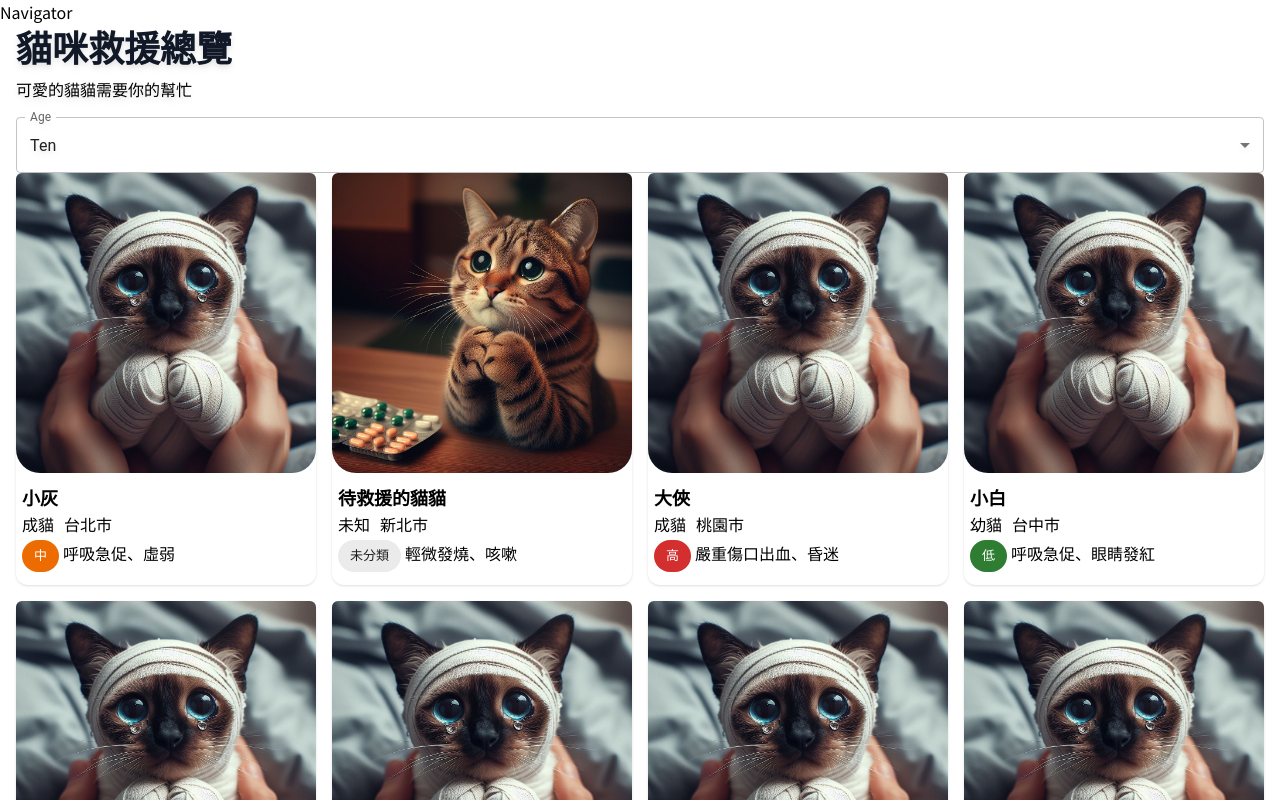
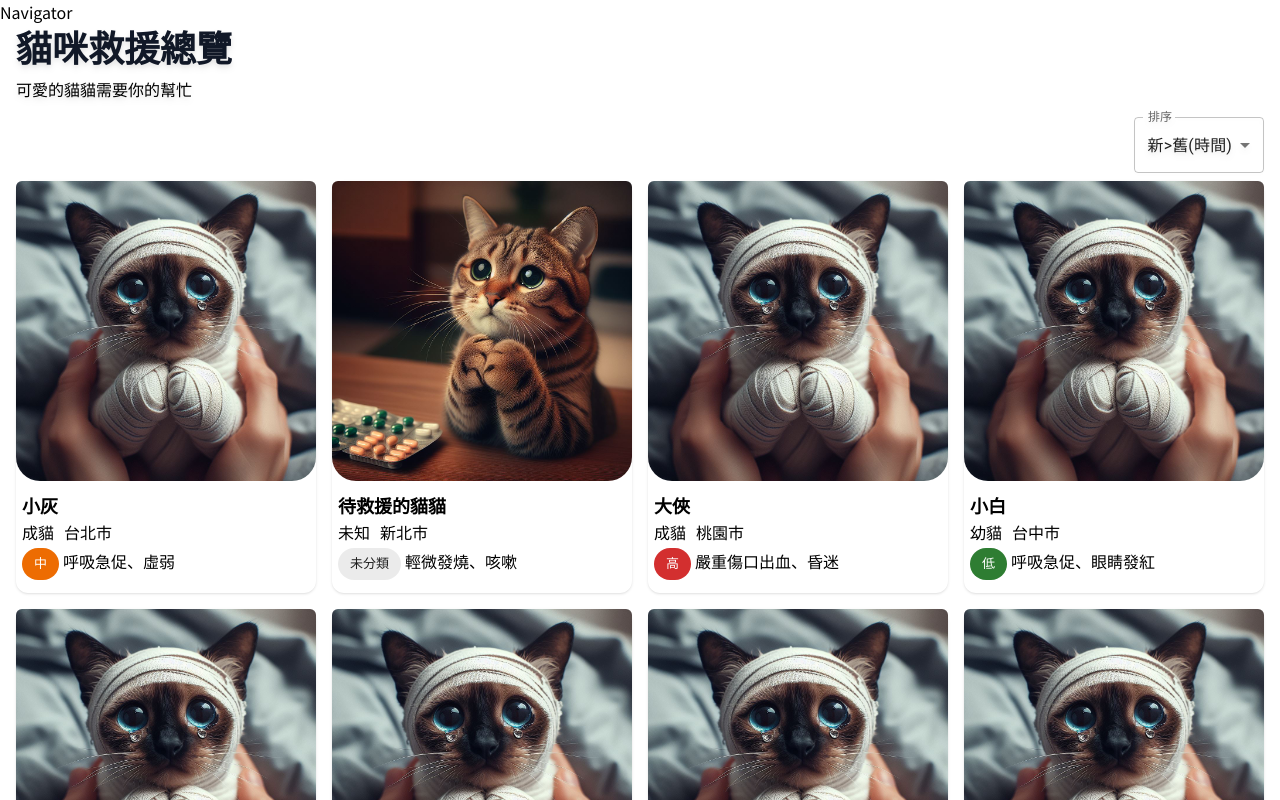
Before and after one commit to Li-Shang-tw/catRescueAdoptPlatform, a React (Vite) app: page /rescue in a window 1280 px wide. Shown: the top 800 px of the page. Built offline with nearby package versions, Linux system fonts and the light colour scheme.

Commit message:
refactor:sort

```diff
--- a/src/components/Sort.jsx
+++ b/src/components/Sort.jsx
@@ -1,3 +1,4 @@
+import { useState } from "react";
 import Box from "@mui/material/Box";
 import InputLabel from "@mui/material/InputLabel";
 import MenuItem from "@mui/material/MenuItem";
@@ -5,25 +6,30 @@ import FormControl from "@mui/material/FormControl";
 import Select from "@mui/material/Select";
 
 export default function Sort({ sort }) {
+  const [option, setOption] = useState("timeDes");
   function handleOptionChange(e) {
     sort(e.target.value);
+    setOption(e.target.value);
   }
   return (
+    <div className="flex justify-end mb-2">
       <Box sx={{ minWidth: 120 }}>
-      <FormControl fullWidth>
-        <InputLabel id="demo-simple-select-label">Age</InputLabel>
+        <FormControl>
+          <InputLabel id="sort-select-label"> 排序</InputLabel>
           <Select
-          labelId="demo-simple-select-label"
-          id="demo-simple-select"
-          value="10"
-          label="Age"
+            labelId="sort-select-label"
+            id="sort-select"
+            value={option}
+            label="Sort"
             onChange={handleOptionChange}
           >
-          <MenuItem value={10}>Ten</MenuItem>
-          <MenuItem value={20}>Twenty</MenuItem>
-          <MenuItem value={30}>Thirty</MenuItem>
+            <MenuItem value={"timeDes"}>新>舊(時間)</MenuItem>
+            <MenuItem value={"timeAsc"}>舊>新(時間)</MenuItem>
+            <MenuItem value={"riskDes"}>高>低(危險度)</MenuItem>
+            <MenuItem value={"riskAsc"}>低>高(危險度)</MenuItem>
           </Select>
         </FormControl>
       </Box>
+    </div>
   );
 }
```
Lines whose indentation alone changed are shown as unchanged.
